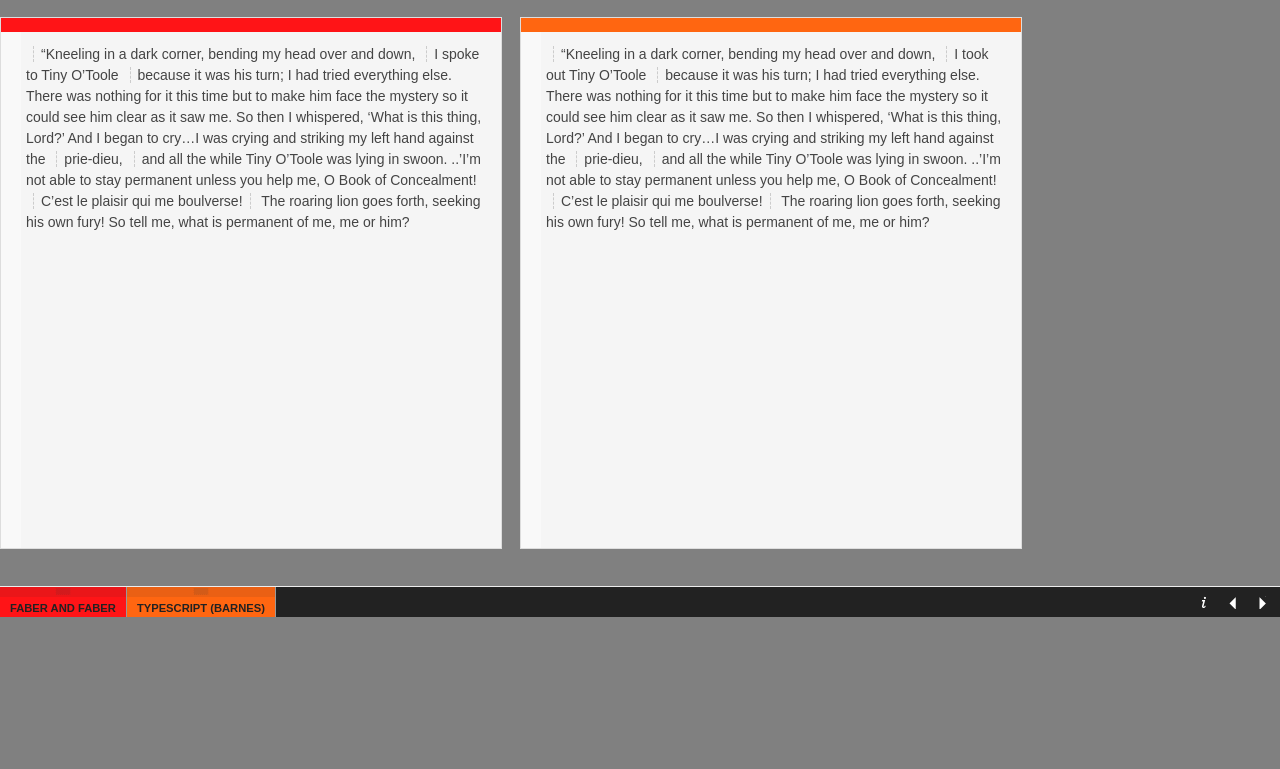
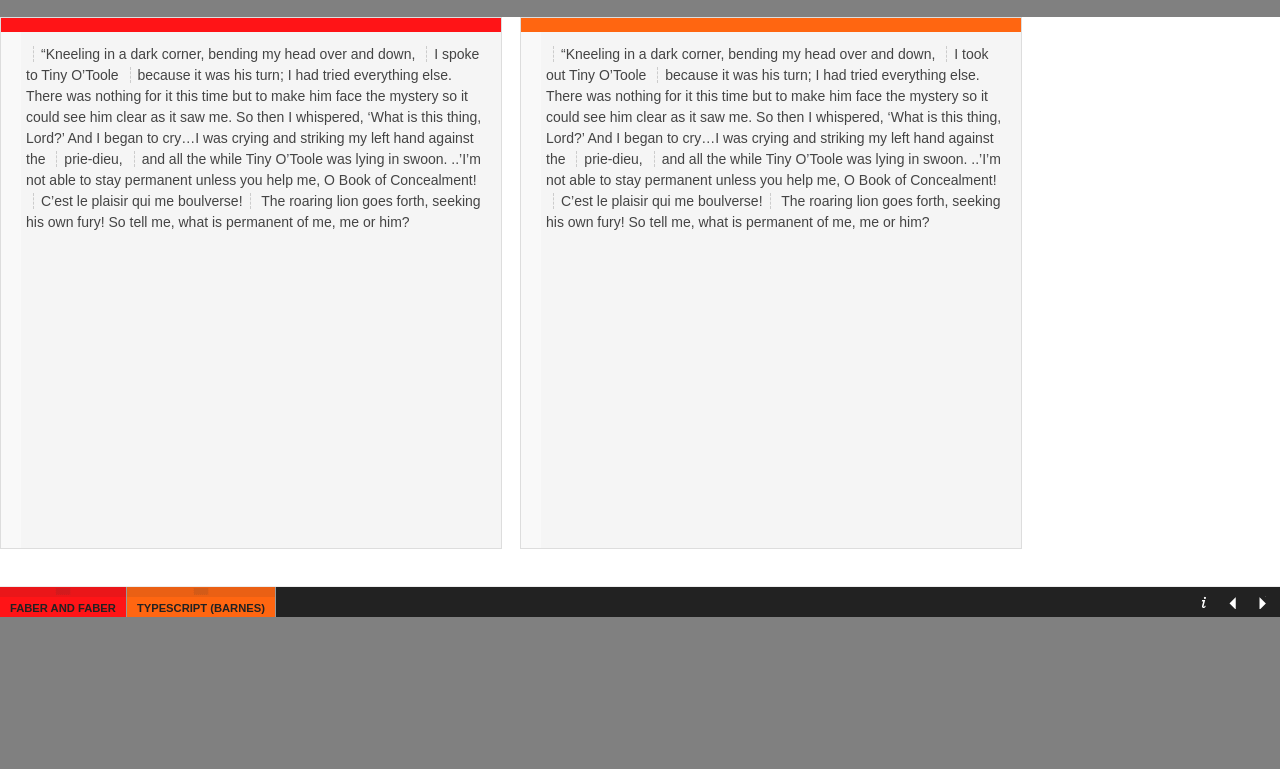
Before and after one commit to dovile-gervyte/ModVers_Fowles, a website: page modvers/barnes2.html in a window 1280 px wide. Drawn offline with nearby package versions, Linux system fonts and the light colour scheme.

Commit message:
Update css

```diff
--- a/modvers/barnes2.html
+++ b/modvers/barnes2.html
@@ -26,7 +26,7 @@
 <h1></h1>
 
 <!--<div id="tei-single" style="width: 1000px; margin: 0 auto; top: 100px; background-color: white; border-radius: 10px; font-size: 20px;"></div>-->
-<div id="tei-single" style="font-size: 14px;"></div>
+<div id="tei-single" style="font-size: 14px; background-color: white;"></div>
 
 <!--<div class="button"><a href="../index.html#/8">back</a></div>-->
 
```
